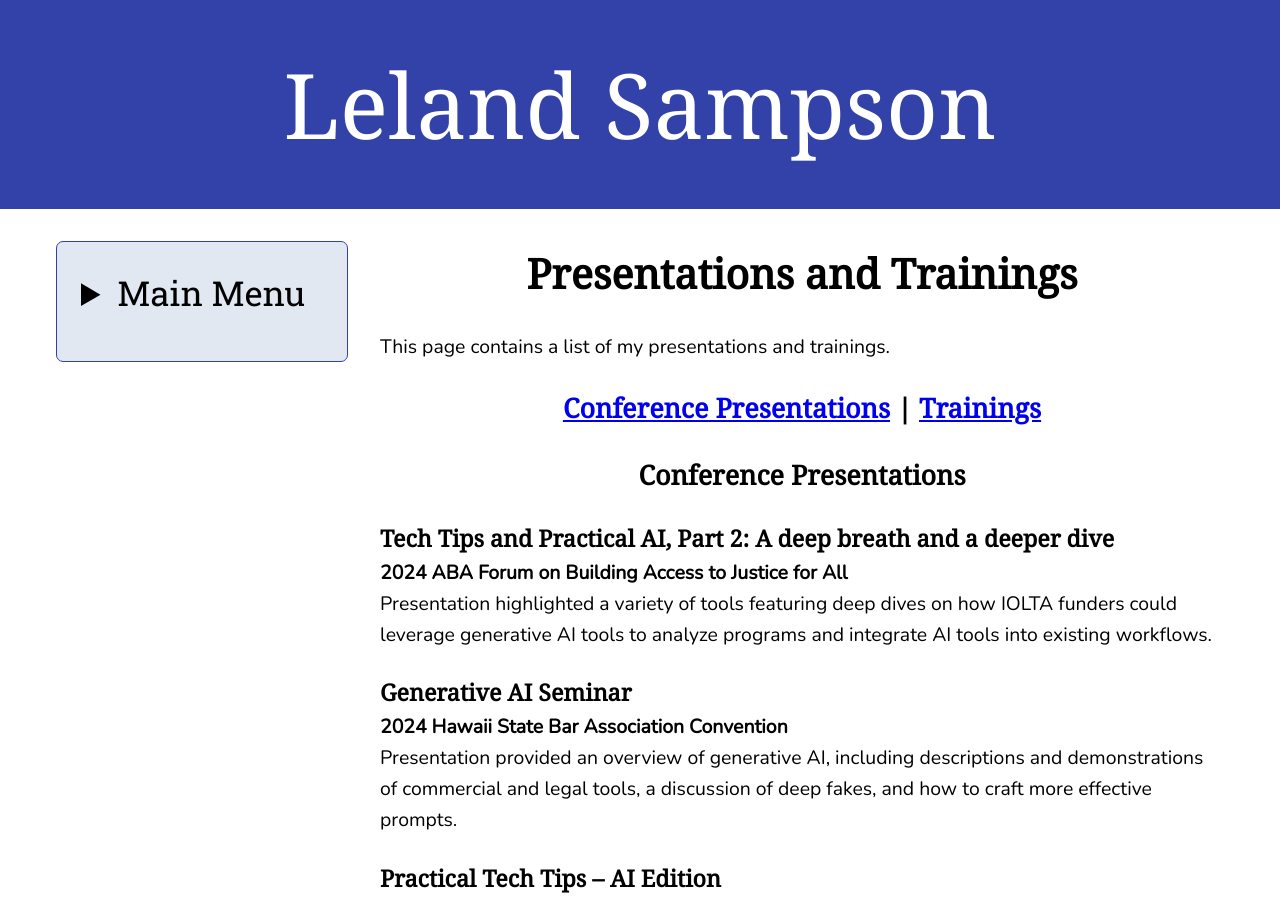
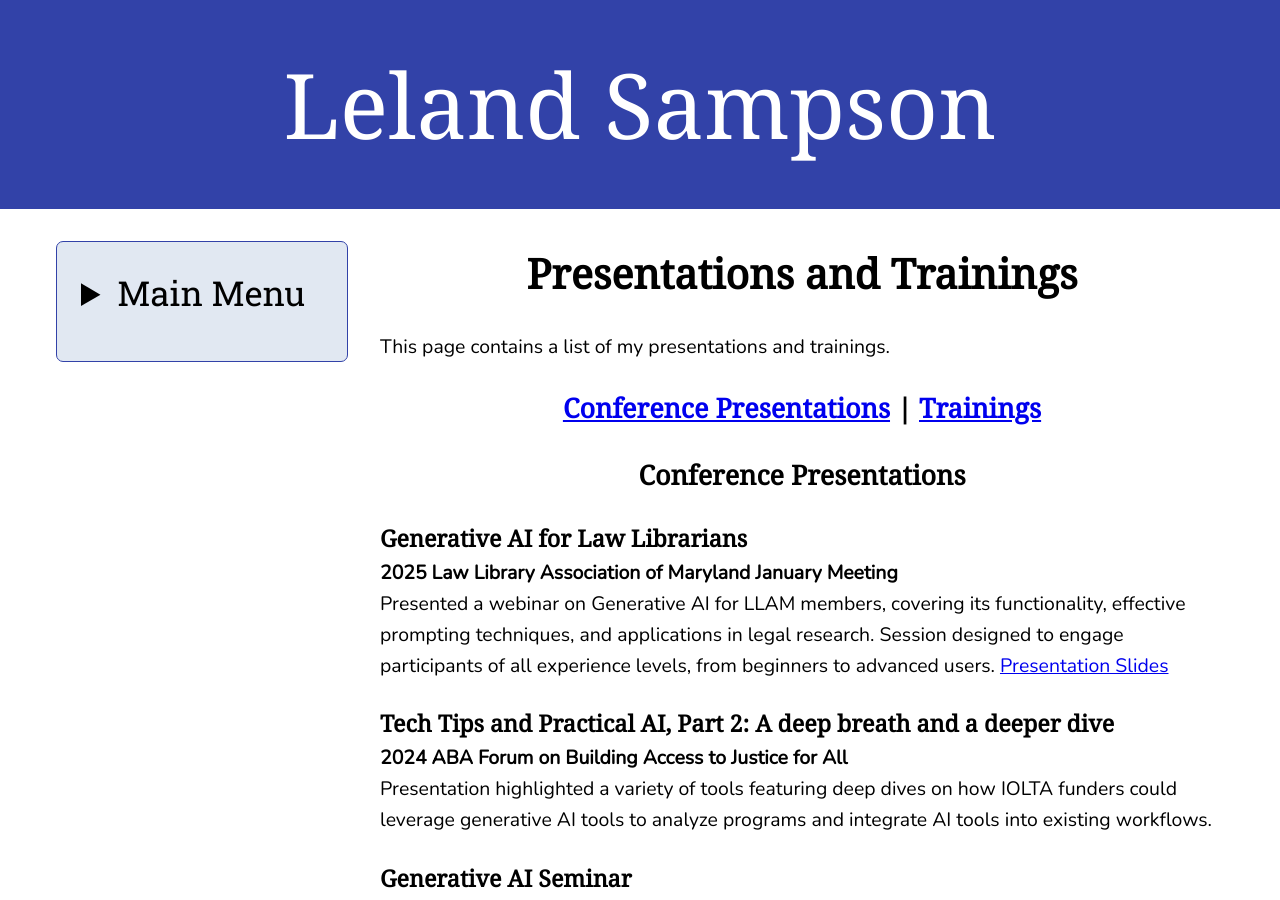
Before and after one commit to lelandsampson/Leland-Sampson-Website, a Jekyll site: the page built from presentations.md, in a window 1280 px wide and 900 px high. Built offline with Jekyll 4.4.1, drawn with Linux system fonts in a browser that asks for light colours; some of the changed text lies outside the part shown.

Commit message:
updating presentation page

```diff
--- a/presentations.md
+++ b/presentations.md
@@ -9,6 +9,11 @@ This page contains a list of my presentations and trainings.
 <h2 align="center"><a href="#conference-presentations">Conference Presentations</a> | <a href ="#trainings">Trainings</a></h2>
 
 <h2 align="center"><a id="conference-presentations"></a>Conference Presentations</h2>
+
+### Generative AI for Law Librarians
+**2025 Law Library Association of Maryland January Meeting**
+Presented a webinar on Generative AI for LLAM members, covering its functionality, effective prompting techniques, and applications in legal research. Session designed to engage participants of all experience levels, from beginners to advanced users.
+[Presentation Slides](files/2025-LLAM-GenAI-webinar.pdf)
 
 ### Tech Tips and Practical AI, Part 2: A deep breath and a deeper dive
 **2024 ABA Forum on Building Access to Justice for All**
@@ -58,7 +63,7 @@ A patron walks up to the information desk and says, “I need a form to file wit
 ### Maryland Court Information Resources
 **2022 MLA/DLA Conference**
 The Maryland Judiciary offers a broad range of legal information and assistance. This presentation described information and resources available through the Maryland Courts website and the Thurgood Marshall State Law Library (TMSLL). Topics included finding court forms, locating court help centers and videos, navigating the Maryland Courts and People’s Law Library websites, and an overview of TMSLL services and resources.
-[Presentation PowerPoint](files/2022-MLA-DLA-Advancing-Justice.pdf)
+[Presentation Slides](files/2022-MLA-DLA-Advancing-Justice.pdf)
 
 ### Technology Tips for Solo and Small Firm Practice
 **2022 Maryland State Bar Association Solo and Small Firm Summit**
```
Also changed, not shown: 2 other files.
